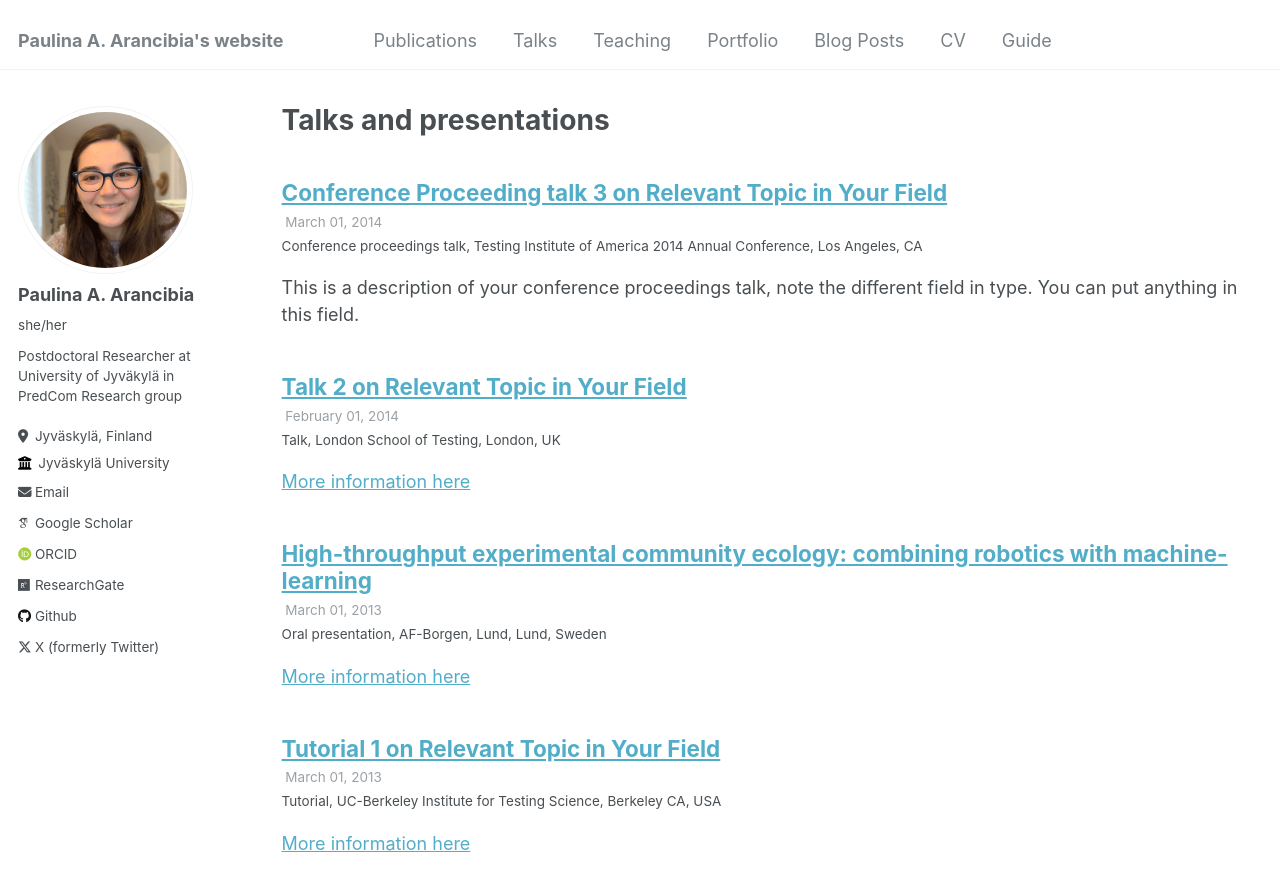
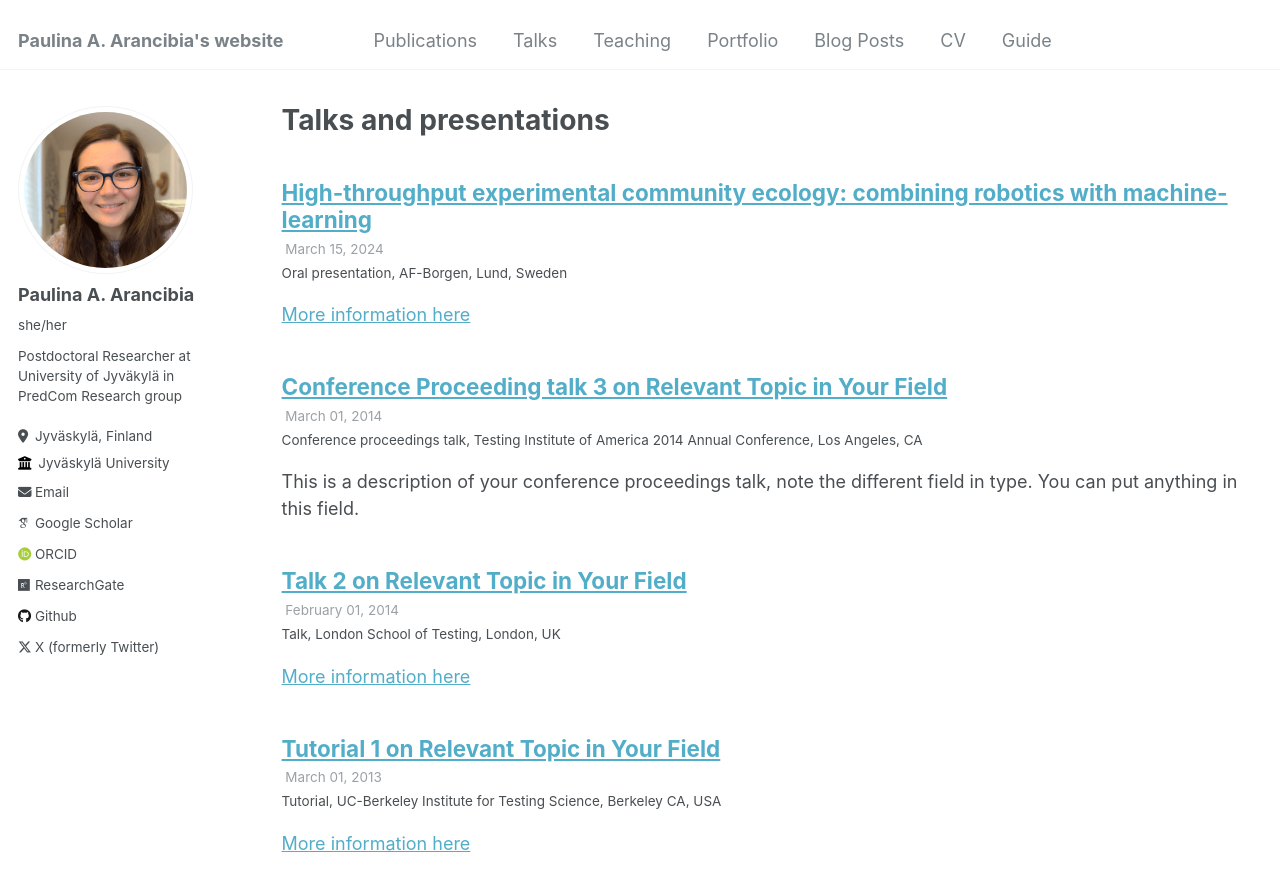
Before and after one commit to parancibia/parancibia.github.io, a Jekyll site: the page built from _pages/talks.html, in a window 1280 px wide and 900 px high. Shown: the top 891 px of the window. Built offline with Jekyll 4.4.1, drawn with Linux system fonts in a browser that asks for light colours; some web fonts are replaced.

Commit message:
nordic oikos 2024 update

```diff
--- a/_talks/2024-03-15-NordicOikos-24-1.md
+++ b/_talks/2024-03-15-NordicOikos-24-1.md
@@ -3,8 +3,8 @@ title: "High-throughput experimental community ecology: combining robotics with
 collection: talks
 type: "Oral presentation"
 permalink: /talks/2024-03-15-NordicOikos-24-1
-venue: "AF-Borgen, Lund"
-date: 2013-03-01
+venue: "AF-Borgen"
+date: 2024-03-15
 location: "Lund, Sweden"
 ---
 
```
